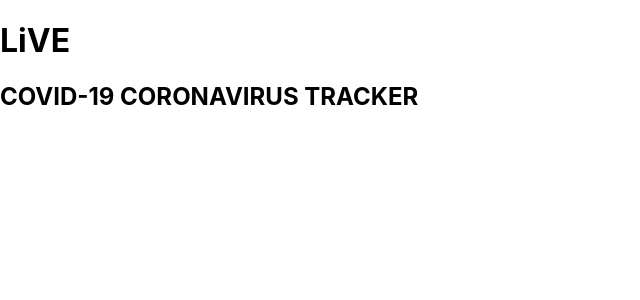
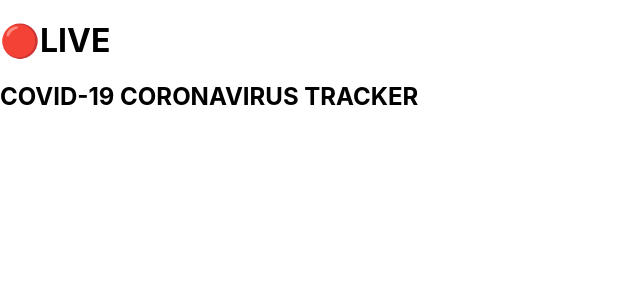
Before and after one commit to guriyakumari551/covid_livetraccerapp, a React (Create React App) app in the folder covidlivecatcher/: page / in a window 1280 px wide. Shown: the top 300 px of the page, without its empty margins (0-640 px from the left). Built offline with nearby package versions, Linux system fonts and the light colour scheme; no server answers.

Commit message:
fourth commit

```diff
--- a/covidlivecatcher/src/components/Covid.js
+++ b/covidlivecatcher/src/components/Covid.js
@@ -1,9 +1,32 @@
-import React from 'react'
+import React,{useEffect}from 'react'
 
-const Covid = () => {
+const Covid = () =>
+{
+    const  getCovidvalue= async()=>
+    {
+        try{
+
+           const res=await fetch('https://data.covid19india.org/');
+           console.log(res);
+
+        }
+        catch(err)
+        {
+         console.log(err);
+        }
+    }
+    useEffect(()=>
+
+
+        {
+         getCovidvalue();
+        },[]);
+
+
     return (
         <div>
-            <h1>LiVE</h1>
+
+            <h1>🔴LIVE</h1>
             <h2>COVID-19 CORONAVIRUS TRACKER</h2>
         </div>
     )
```
